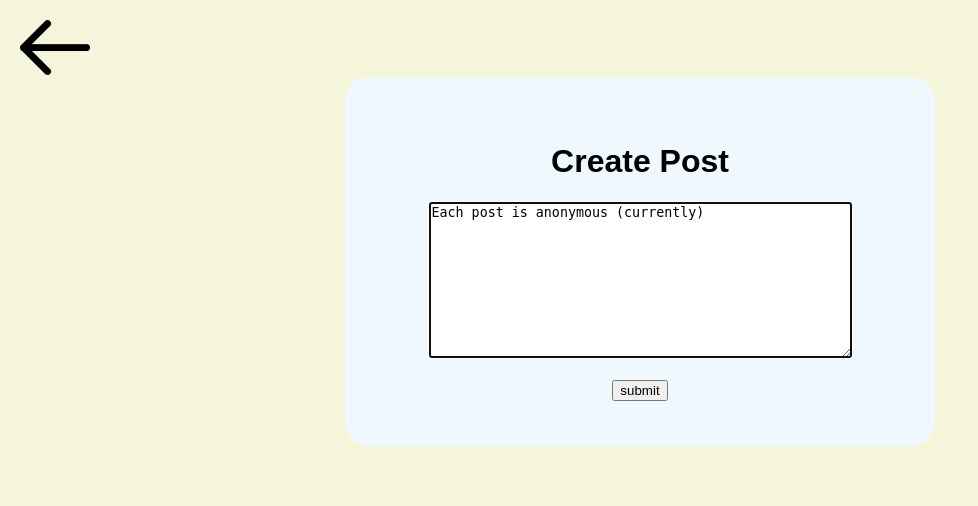
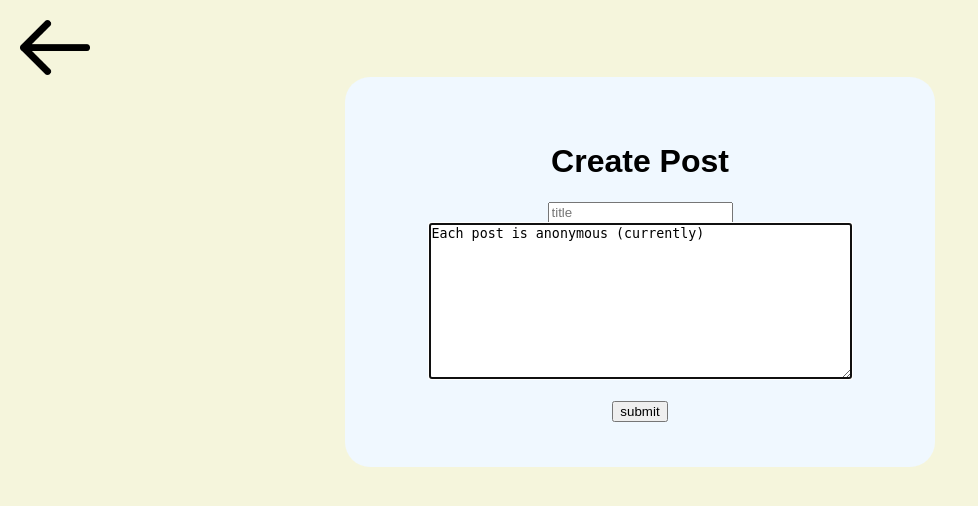
Before and after one commit to connorm400/social-nexus, a Flask app: page /dropper in a window 1280 px wide. Shown: the top 506 px of the page, without its empty margins (0-978 px from the left). Run offline with Flask 3, Linux system fonts and the light colour scheme.

Commit message:
added a title column to posts db

```diff
--- a/app.py
+++ b/app.py
@@ -8,6 +8,7 @@ db = SQLAlchemy(app)
 
 class entry(db.Model):
     id = db.Column(db.Integer, primary_key=True)
+    title = db.Column(db.String(150), nullable=False)
     content = db.Column(db.String(400), nullable=False)
     date_created = db.Column(db.DateTime, default=datetime.now)
     def __repr__(self):
@@ -22,7 +23,8 @@ def index():
 def submit():
     if request.method == 'POST':
         submission_content = request.form['content'] # extracting data from the form
-        new_submission = entry(content=submission_content)
+        post_title = request.form['title']
+        new_submission = entry(content=submission_content, title=post_title)
 
         try:
             db.session.add(new_submission) # adding the task extracted from the form to the database and commiting to save
--- a/templates/dropper.html
+++ b/templates/dropper.html
@@ -10,6 +10,7 @@
 <h1>Create Post</h1>
 
 <form action="/dropper" method="POST">
+    <input type="text" name="title" id="titleinput" placeholder="title"><br>
     <textarea name="content" id="content" rows="10" cols="50" autofocus maxlength="400">
 Each post is anonymous (currently)
     </textarea>
--- a/templates/post.html
+++ b/templates/post.html
@@ -6,7 +6,7 @@
 
 {% block body %}
 <a href="/recipient"><img src="{{ url_for('static', filename='images/back-arrow.png') }}" class="back"></a>
-<h1>post title (placeholder)</h1>
+<h1>{{ post.title }}</h1>
 <div class="box">
     <p>{{ post.content }}</p>
     <br>
--- a/templates/recipient.html
+++ b/templates/recipient.html
@@ -14,8 +14,8 @@
     {% endif %}
     <!--Repeats this for each post-->
     {% for entry in submissions %}
-
-        <h2>Date Created: {{ entry.date_created.date() }}</h2>
+        <h2>{{ entry.title }}</h2>
+        <h4>Date Created: {{ entry.date_created.date() }}</h4>
         <p>{{ entry.content }}</p>
         <br>
         <p><b><a href="/del/{{entry.id}}">Delete</a> | <a href="/post/{{entry.id}}">view post</a></b></p>
```
Also changed, not shown: instance/submissions.db.
